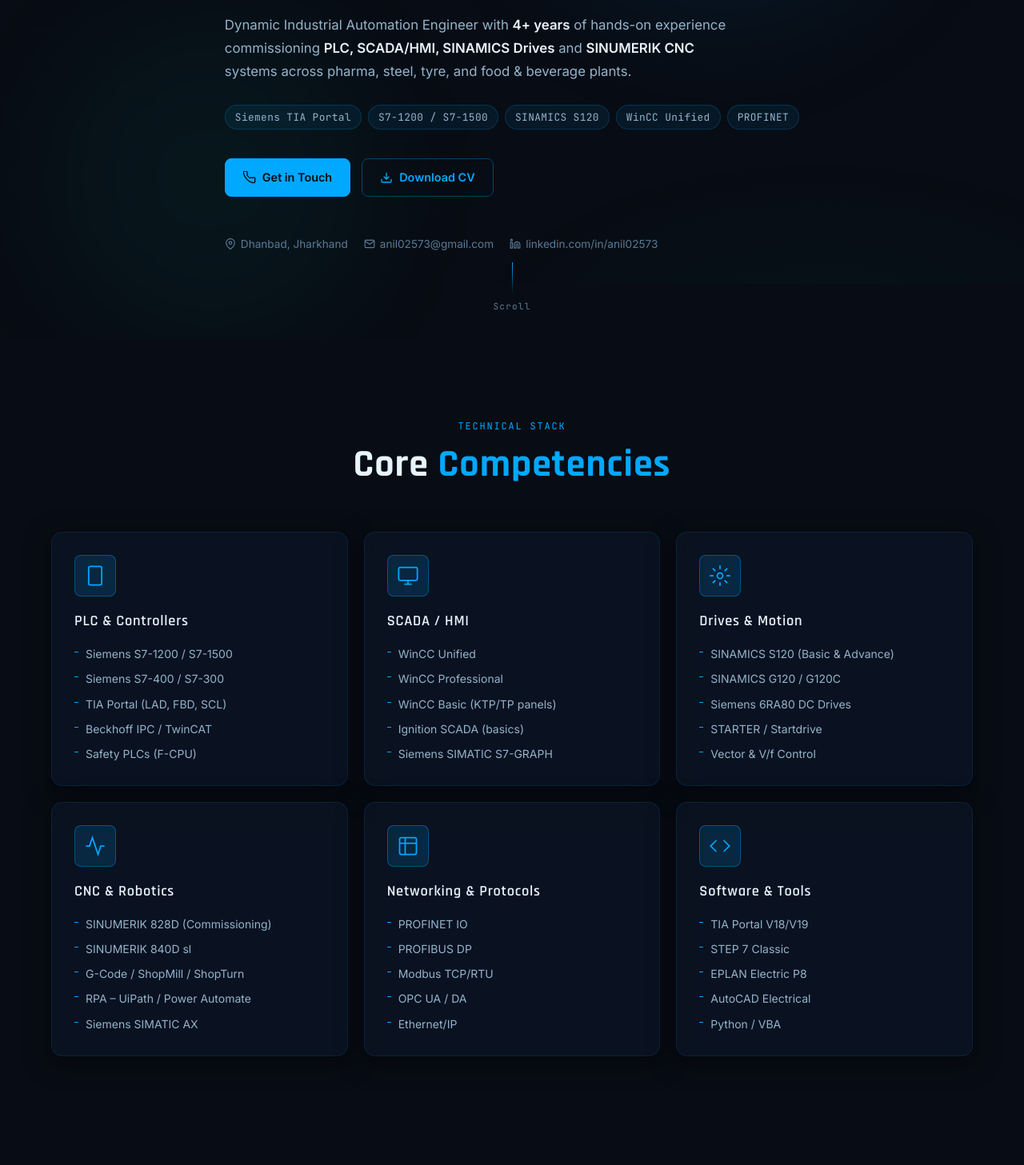
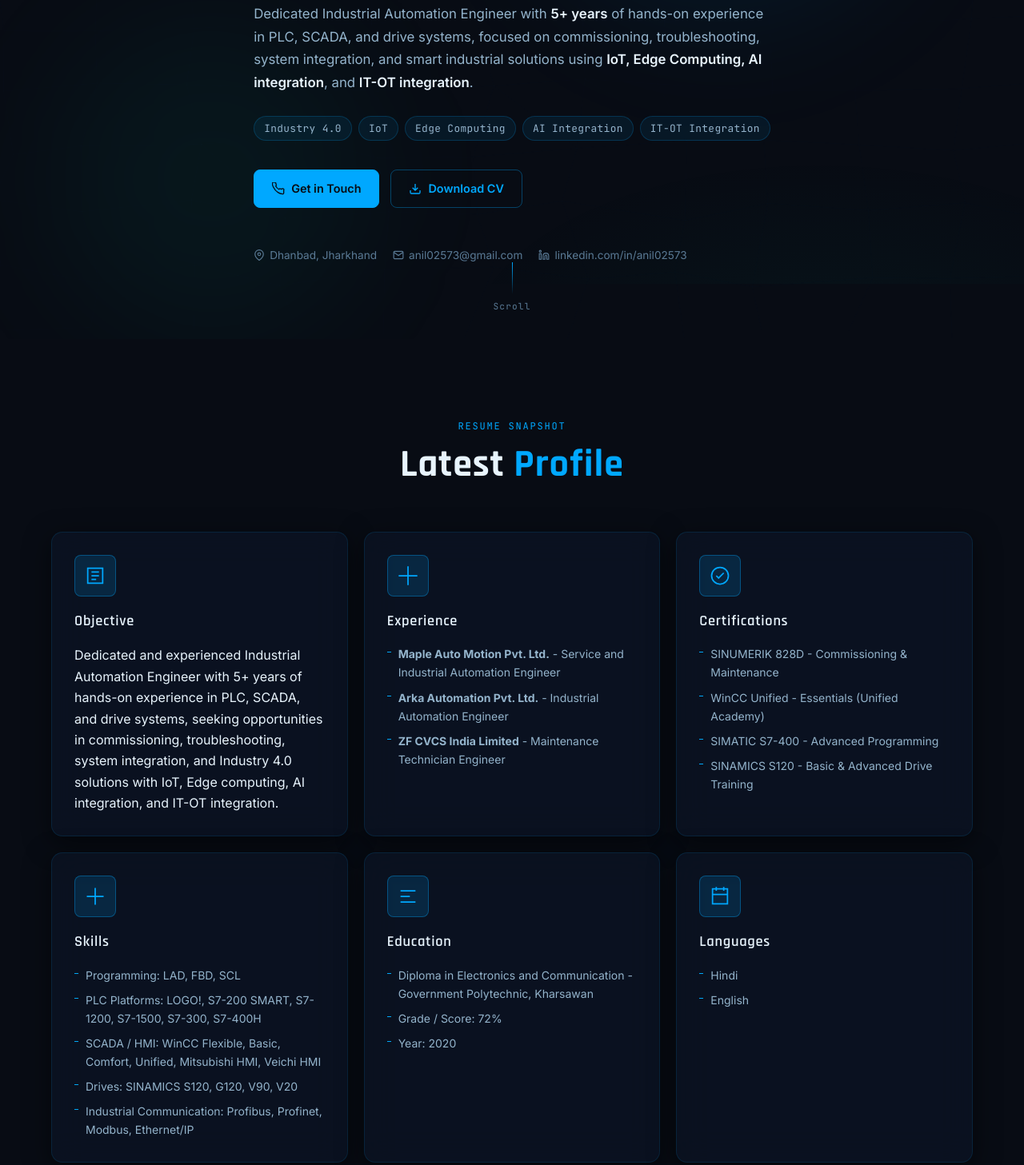
Before and after one commit to mr-Anil-prajapati/anil_portfolio, a plain HTML site: page all/index.html in a window 1280 px wide. Shown: the part 445-1902 px from the top of the page at 80% size. Drawn offline with Linux system fonts and the light colour scheme.

Commit message:
Update portfolio with new resume

```diff
--- a/all/index.html
+++ b/all/index.html
@@ -16,8 +16,7 @@
   <header class="site-header" id="top">
     <div class="container header-inner">
       <a class="brand" href="#top">
-        <span class="brand-bracket">[</span>AK<span class="brand-bracket">]</span>
-        <span class="brand-sub">Automation</span>
+        <span class="brand-sub">Anil Portfolio</span>
       </a>
       <button class="nav-toggle" aria-expanded="false" aria-controls="primary-menu" aria-label="Open menu">
         <span></span><span></span><span></span>
@@ -55,16 +54,16 @@
           <span class="typewriter" id="typewriter"></span>
         </p>
         <p class="hero-lead">
-          Dynamic Industrial Automation Engineer with <strong>4+ years</strong> of hands-on experience
-          commissioning <strong>PLC, SCADA/HMI, SINAMICS Drives</strong> and <strong>SINUMERIK CNC</strong>
-          systems across pharma, steel, tyre, and food &amp; beverage plants.
+          Dedicated Industrial Automation Engineer with <strong>5+ years</strong> of hands-on experience in PLC, SCADA,
+          and drive systems, focused on commissioning, troubleshooting, system integration, and smart industrial
+          solutions using <strong>IoT, Edge Computing, AI integration</strong>, and <strong>IT-OT integration</strong>.
         </p>
         <div class="hero-tags">
-          <span>Siemens TIA Portal</span>
-          <span>S7-1200 / S7-1500</span>
-          <span>SINAMICS S120</span>
-          <span>WinCC Unified</span>
-          <span>PROFINET</span>
+          <span>Industry 4.0</span>
+          <span>IoT</span>
+          <span>Edge Computing</span>
+          <span>AI Integration</span>
+          <span>IT-OT Integration</span>
         </div>
         <div class="hero-cta">
           <a class="btn btn-primary" href="#contact">
@@ -94,6 +93,88 @@
       <div class="hero-scroll-hint">
         <div class="scroll-line"></div>
         <span>Scroll</span>
+      </div>
+    </section>
+
+    <!-- ════════════════════════════════════════ RESUME ══ -->
+    <section id="resume" class="section">
+      <div class="container">
+        <div class="section-header">
+          <span class="eyebrow">Resume Snapshot</span>
+          <h2>Latest <span class="accent">Profile</span></h2>
+        </div>
+
+        <div class="skills-grid">
+          <div class="skill-group glass-card reveal">
+            <div class="skill-group-icon">
+              <svg width="28" height="28" viewBox="0 0 24 24" fill="none" stroke="currentColor" stroke-width="1.5"><path d="M4 4h16v16H4z"/><path d="M8 8h8M8 12h8M8 16h5"/></svg>
+            </div>
+            <h3>Objective</h3>
+            <p>Dedicated and experienced Industrial Automation Engineer with 5+ years of hands-on experience in PLC, SCADA, and drive systems, seeking opportunities in commissioning, troubleshooting, system integration, and Industry 4.0 solutions with IoT, Edge computing, AI integration, and IT-OT integration.</p>
+          </div>
+
+          <div class="skill-group glass-card reveal">
+            <div class="skill-group-icon">
+              <svg width="28" height="28" viewBox="0 0 24 24" fill="none" stroke="currentColor" stroke-width="1.5"><path d="M12 2v20M2 12h20"/></svg>
+            </div>
+            <h3>Experience</h3>
+            <ul>
+              <li><strong>Maple Auto Motion Pvt. Ltd.</strong> - Service and Industrial Automation Engineer</li>
+              <li><strong>Arka Automation Pvt. Ltd.</strong> - Industrial Automation Engineer</li>
+              <li><strong>ZF CVCS India Limited</strong> - Maintenance Technician Engineer</li>
+            </ul>
+          </div>
+
+          <div class="skill-group glass-card reveal">
+            <div class="skill-group-icon">
+              <svg width="28" height="28" viewBox="0 0 24 24" fill="none" stroke="currentColor" stroke-width="1.5"><circle cx="12" cy="12" r="9"/><path d="M8 12l2.5 2.5L16 9"/></svg>
+            </div>
+            <h3>Certifications</h3>
+            <ul>
+              <li>SINUMERIK 828D - Commissioning &amp; Maintenance</li>
+              <li>WinCC Unified - Essentials (Unified Academy)</li>
+              <li>SIMATIC S7-400 - Advanced Programming</li>
+              <li>SINAMICS S120 - Basic &amp; Advanced Drive Training</li>
+            </ul>
+          </div>
+
+          <div class="skill-group glass-card reveal">
+            <div class="skill-group-icon">
+              <svg width="28" height="28" viewBox="0 0 24 24" fill="none" stroke="currentColor" stroke-width="1.5"><path d="M12 3v18M3 12h18"/></svg>
+            </div>
+            <h3>Skills</h3>
+            <ul>
+              <li>Programming: LAD, FBD, SCL</li>
+              <li>PLC Platforms: LOGO!, S7-200 SMART, S7-1200, S7-1500, S7-300, S7-400H</li>
+              <li>SCADA / HMI: WinCC Flexible, Basic, Comfort, Unified, Mitsubishi HMI, Veichi HMI</li>
+              <li>Drives: SINAMICS S120, G120, V90, V20</li>
+              <li>Industrial Communication: Profibus, Profinet, Modbus, Ethernet/IP</li>
+            </ul>
+          </div>
+
+          <div class="skill-group glass-card reveal">
+            <div class="skill-group-icon">
+              <svg width="28" height="28" viewBox="0 0 24 24" fill="none" stroke="currentColor" stroke-width="1.5"><path d="M4 6h16M4 12h10M4 18h16"/></svg>
+            </div>
+            <h3>Education</h3>
+            <ul>
+              <li>Diploma in Electronics and Communication - Government Polytechnic, Kharsawan</li>
+              <li>Grade / Score: 72%</li>
+              <li>Year: 2020</li>
+            </ul>
+          </div>
+
+          <div class="skill-group glass-card reveal">
+            <div class="skill-group-icon">
+              <svg width="28" height="28" viewBox="0 0 24 24" fill="none" stroke="currentColor" stroke-width="1.5"><path d="M4 4h16v16H4z"/><path d="M8 2v4M16 2v4M4 10h16"/></svg>
+            </div>
+            <h3>Languages</h3>
+            <ul>
+              <li>Hindi</li>
+              <li>English</li>
+            </ul>
+          </div>
+        </div>
       </div>
     </section>
 
@@ -1026,7 +1107,7 @@
   <footer class="site-footer">
     <div class="container footer-inner">
       <a class="brand" href="#top">
-        <span class="brand-bracket">[</span>AK<span class="brand-bracket">]</span>
+        <span class="brand-sub">Anil Portfolio</span>
       </a>
       <p>© 2026 Anil Kumar · Industrial Automation Engineer</p>
       <div class="footer-links">
```
Also changed, not shown: 1 other file.
